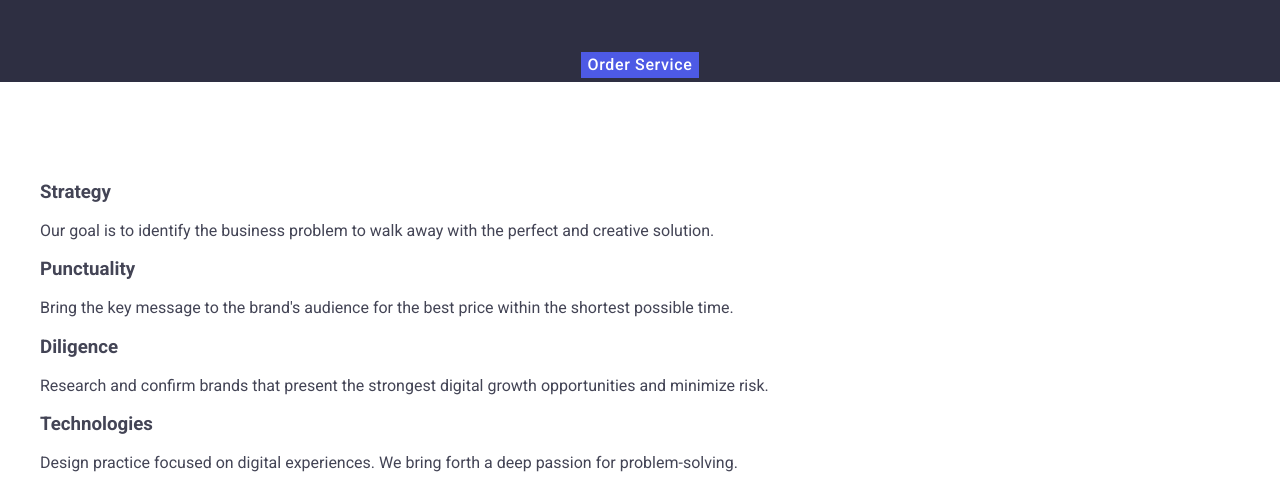
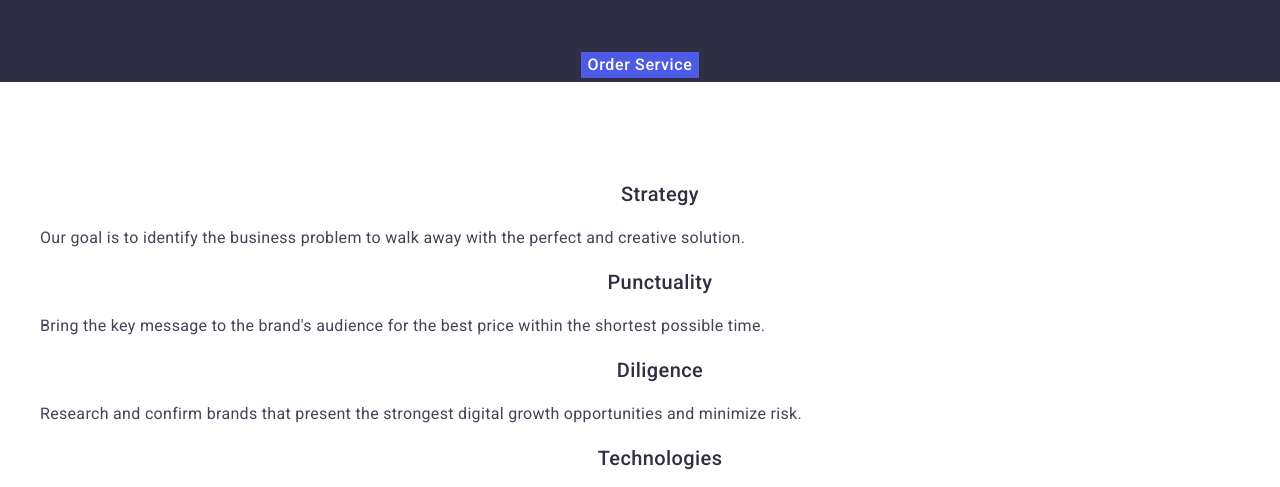
Before and after one commit to I-Karpoff/goit-markup-hw-03, a plain HTML site: page index.html in a window 1280 px wide. Shown: the part 304-791 px from the top of the page. Drawn offline with nearby package versions, Linux system fonts and the light colour scheme.

Commit message:
update syntax css

```diff
--- a/css/styles.css
+++ b/css/styles.css
@@ -140,7 +140,13 @@ a {
 }
 
 .title-sub {
-
+  font-size: 20px;
+  line-height: 1.2;
+  color: #2e2f42;
+  font-weight: 500;
+  letter-spacing: 0.02em;
+  text-align: center;
+}
 
 .text {
   font-size: 16px;
```
